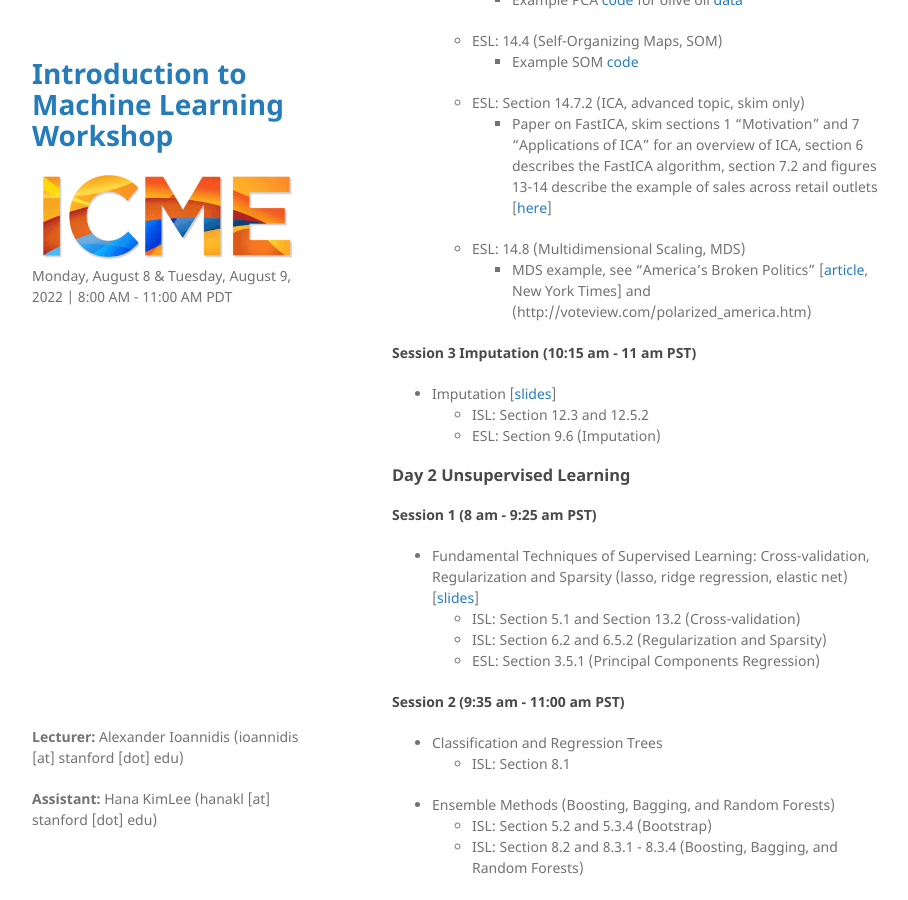
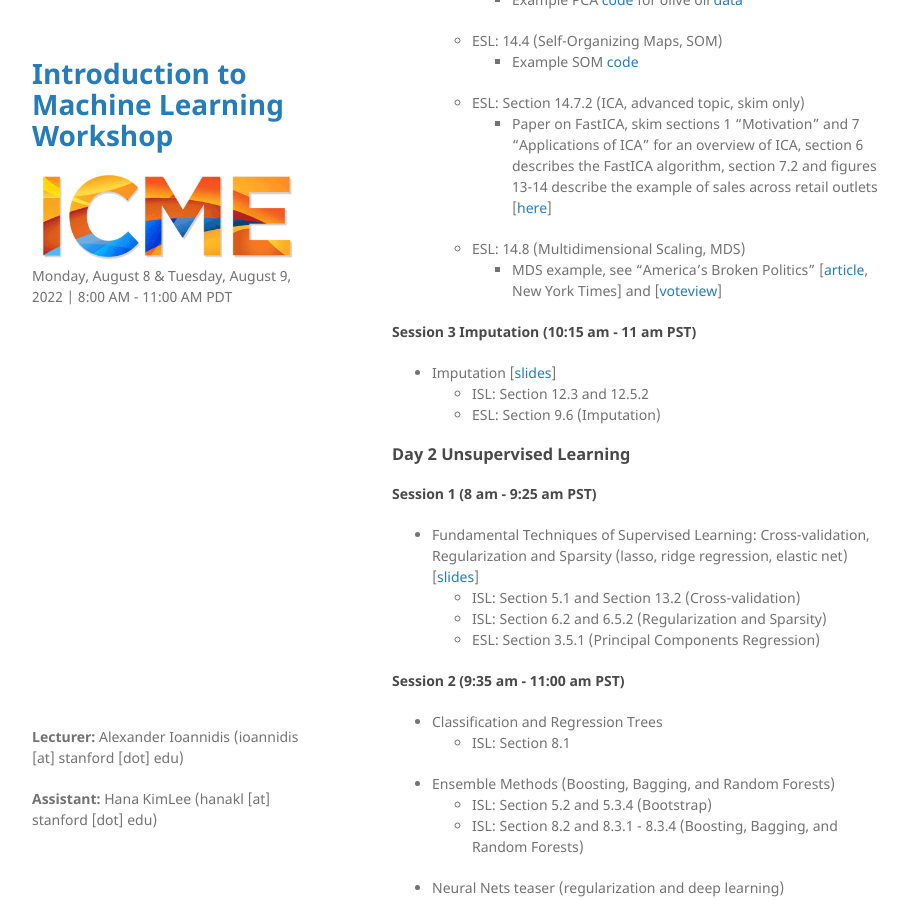
Before and after one commit to hanakl/intro_to_ml_23, a Jekyll site: the page built from index.md, in a window 1280 px wide and 900 px high, scrolled down 1690 px. Shown: the whole window, without its empty margins (178-1086 px from the left). Built offline with Jekyll 4.4.1, drawn with Linux system fonts in a browser that asks for light colours; our own code applies the rules of GitHub Pages for plain Markdown files; part of the change alters nothing that is shown.

Commit message:
Update index.md

```diff
--- a/index.md
+++ b/index.md
@@ -41,7 +41,7 @@ ESL = [Elements of Statistical Learning](https://hastie.su.domains/ElemStatLearn
   - ESL: Section 14.7.2 (ICA, advanced topic, skim only)
     - Paper on FastICA, skim sections 1 "Motivation" and 7 "Applications of ICA" for an overview of ICA, section 6 describes the FastICA algorithm, section 7.2 and figures 13-14 describe the example of sales across retail outlets [[here](http://mlsp.cs.cmu.edu/courses/fall2012/lectures/ICA_Hyvarinen.pdf)]
   - ESL: 14.8 (Multidimensional Scaling, MDS)
-    - MDS example, see "America’s Broken Politics”  [[article](https://www.nytimes.com/2014/11/06/opinion/nicholas-kristof-americas-political-dysfunction.html), New York Times] and (http://voteview.com/polarized_america.htm)
+    - MDS example, see "America’s Broken Politics”  [[article](https://www.nytimes.com/2014/11/06/opinion/nicholas-kristof-americas-political-dysfunction.html), New York Times] and [[voteview](http://voteview.com/polarized_america.htm)]
 
 #### Session 3 Imputation (10:15 am - 11 am PST)
 
```
